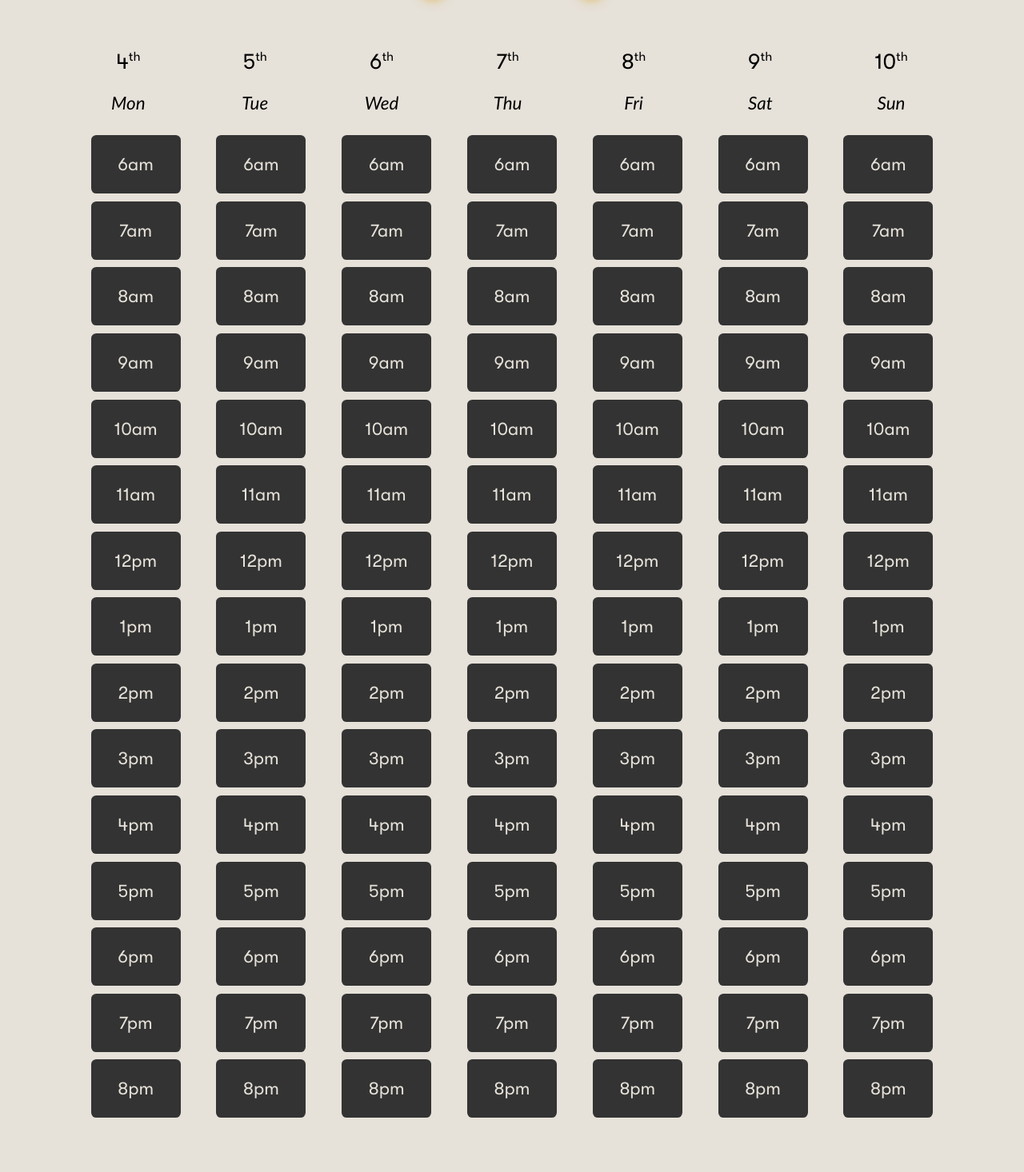
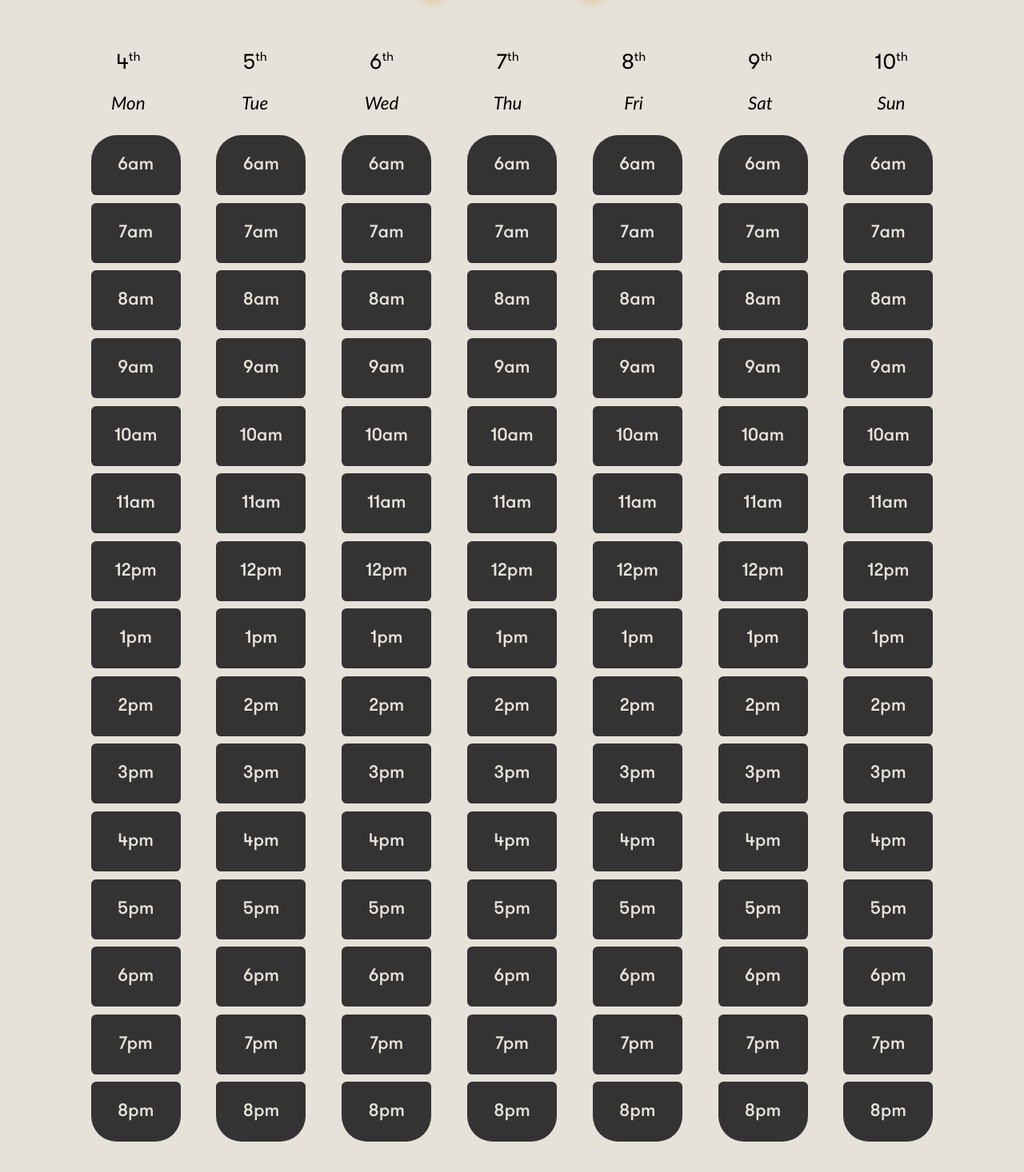
Before and after one commit to charlesscheuer/when-is-good, a React (Create React App) app: page / in a window 1280 px wide. Shown: the part 150-1616 px from the top of the page at 80% size. Built offline with nearby package versions, Linux system fonts and the light colour scheme; a web font is replaced by a local one.

Commit message:
added rounded corners

```diff
--- a/src/SASS/calendar.scss
+++ b/src/SASS/calendar.scss
@@ -107,11 +107,24 @@
     flex-direction: column;
     &_row {
       margin: 0rem 0rem;
+      &:nth-child(1) {
+        button {
+          border-top-left-radius: 2rem;
+          border-top-right-radius: 2rem;
+        }
+      }
+      &:last-child {
+        button {
+          border-bottom-left-radius: 2rem;
+          border-bottom-right-radius: 2rem;
+        }
+      }
     }
   }
   &_time {
     font-family: $font-primary;
     font-size: 1.4rem;
+    font-weight: 500;
     text-align: center;
     background-color: $color-dark;
     padding: 1.5rem;
@@ -146,6 +159,7 @@
       margin: 0.2rem 0.3rem;
       width: 4.1rem;
     }
+
     border-radius: 0.4rem;
     &:hover {
       cursor: pointer;
```
